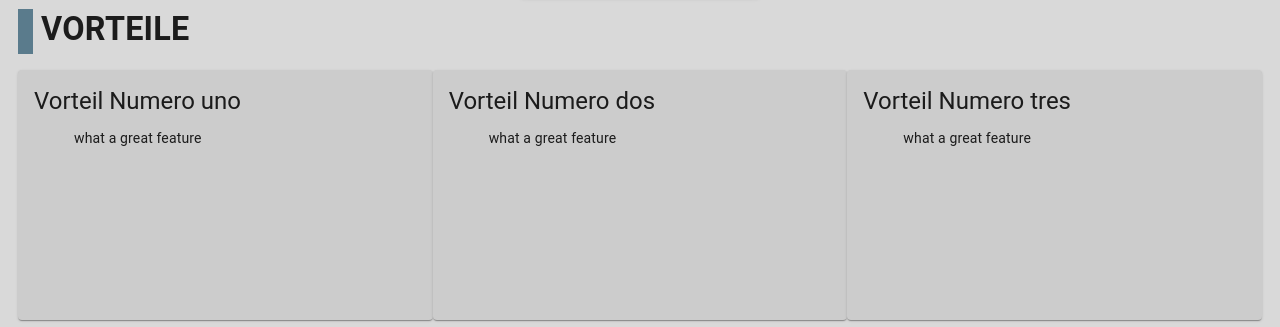
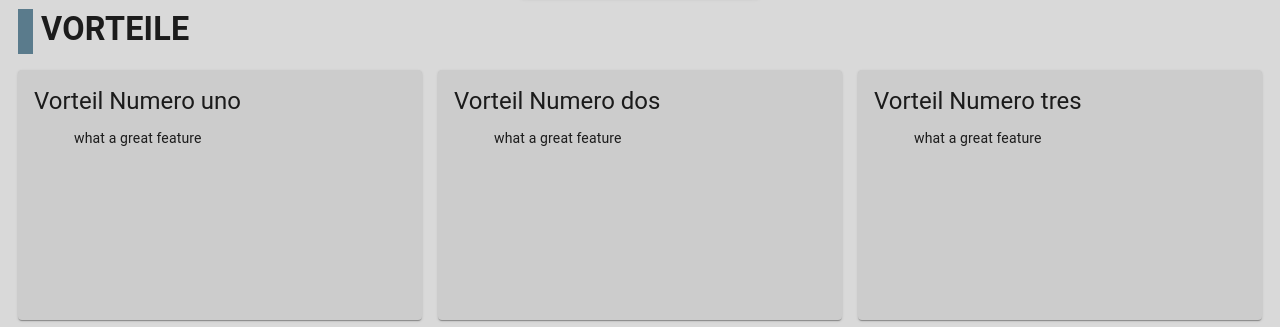
Before and after one commit to normanboettcher/bot-pilot-landing, a React (Vite) app: page / in a window 1280 px wide. Shown: the part 1030-1357 px from the top of the page. Built offline with nearby package versions, Linux system fonts and the light colour scheme; some icons are missing.

Commit message:
[normanboettcher/bot-pilot-landing#17] Changed - Cards with padding in desktop version

```diff
--- a/src/components/advantages/Advantages.tsx
+++ b/src/components/advantages/Advantages.tsx
@@ -1,7 +1,7 @@
 import React from 'react';
 import ParagraphContainer from '../containers/ParagraphContainer.tsx';
 import AdvantagesHeading from './AdvantagesHeading.tsx';
-import { Box } from '@mui/material';
+import { Box, Stack } from '@mui/material';
 import AdvantagesCard from './AdvantagesCard.tsx';
 import { getProductAdvantages } from './ProductAdvantages.tsx';
 import type { Advantage } from './domain/Advantage.ts';
@@ -11,7 +11,7 @@ import AdvantagesCarousel from './AdvantagesCarousel.tsx';
 const advantages: Advantage[] = getProductAdvantages();
 
 const card = (
-  <Box display={'flex'} alignItems={'end'}>
+  <Stack direction={'row'} spacing={2}>
     {advantages.map((advantage: Advantage) => (
       <AdvantagesCard
         title={advantage.title}
@@ -19,7 +19,7 @@ const card = (
         icon={advantage.icon}
       />
     ))}
-  </Box>
+  </Stack>
 );
 
 const Advantages = () => {
```
